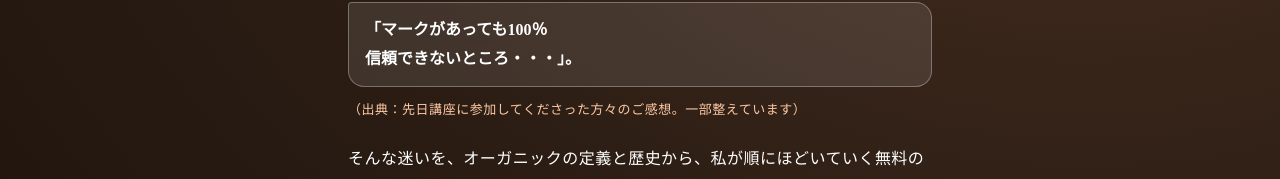
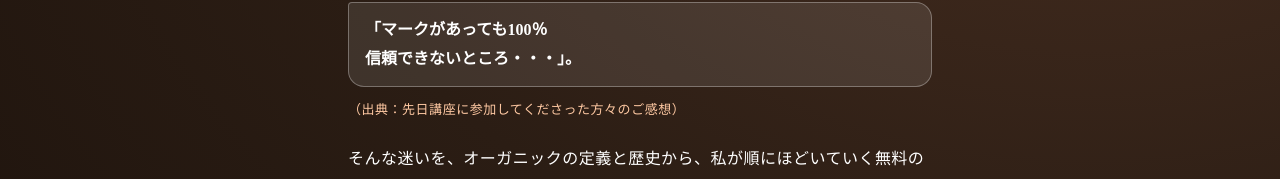
Before and after one commit to IOBSchool/organiclove, a plain HTML site: page organic-life/v2/index.html in a window 1280 px wide. Shown: the part 472-651 px from the top of the page. Drawn offline with Linux system fonts and the light colour scheme; no server answers.

Commit message:
暮らし向けLP確認用: 出典表記から「一部整えています」を外す
Co-Authored-By: Claude Sonnet 5.5 <noreply@anthropic.com>

```diff
--- a/organic-life/v2/index.html
+++ b/organic-life/v2/index.html
@@ -193,7 +193,7 @@ footer a{color:rgba(255,255,255,.85);margin:0 8px;display:inline-block;white-spa
     <h1 class="fv-catch">スーパーで迷うのは、<br><span class="k">あなたのせいでは<br>ありません。</span></h1>
     <p class="qb">「スーパーに行くとめちゃなやむ！」</p>
     <p class="qb">「マークがあっても100％<br>信頼できないところ・・・」。</p>
-    <p class="lead-s" style="margin:4px 0 22px;font-weight:500;font-size:13px">（出典：先日講座に参加してくださった方々のご感想。一部整えています）</p>
+    <p class="lead-s" style="margin:4px 0 22px;font-weight:500;font-size:13px">（出典：先日講座に参加してくださった方々のご感想）</p>
     <p class="sub">そんな迷いを、オーガニックの定義と歴史から、私が順にほどいていく無料の動画授業です。</p>
     <p class="teacher">ドイツの大学院でオーガニックを研究し、延べ1,900人以上の方が学んできたスクールを運営する、レムケなつこがお話しします。</p>
     <div class="formbox" id="form">
@@ -254,7 +254,7 @@ footer a{color:rgba(255,255,255,.85);margin:0 8px;display:inline-block;white-spa
     <figure class="bleed"><img src="../../images/kyoudou-meet.jpg" alt="オンラインで集まる様子" loading="lazy" style="object-position:50% 40%"></figure>
     <div class="vq"><blockquote>「『正しさより、<br>続けられる選択をする』と<br>教えていただき、<br>気持ちが楽になりました。」</blockquote></div>
     <div class="vq"><blockquote>「全部を変えなくてもいい、<br>続けられる選択をしていきたいと<br>思いました。」</blockquote></div>
-    <p class="src">（出典：先日講座に参加してくださった方々のご感想。一部整えています）</p>
+    <p class="src">（出典：先日講座に参加してくださった方々のご感想）</p>
     <a class="btn cta" href="#form" id="cta-mid" data-cta="mid">無料授業を受け取る</a>
     <p class="btn-note">メール配信は、いつでも解除できます。</p>
   </div>
```
